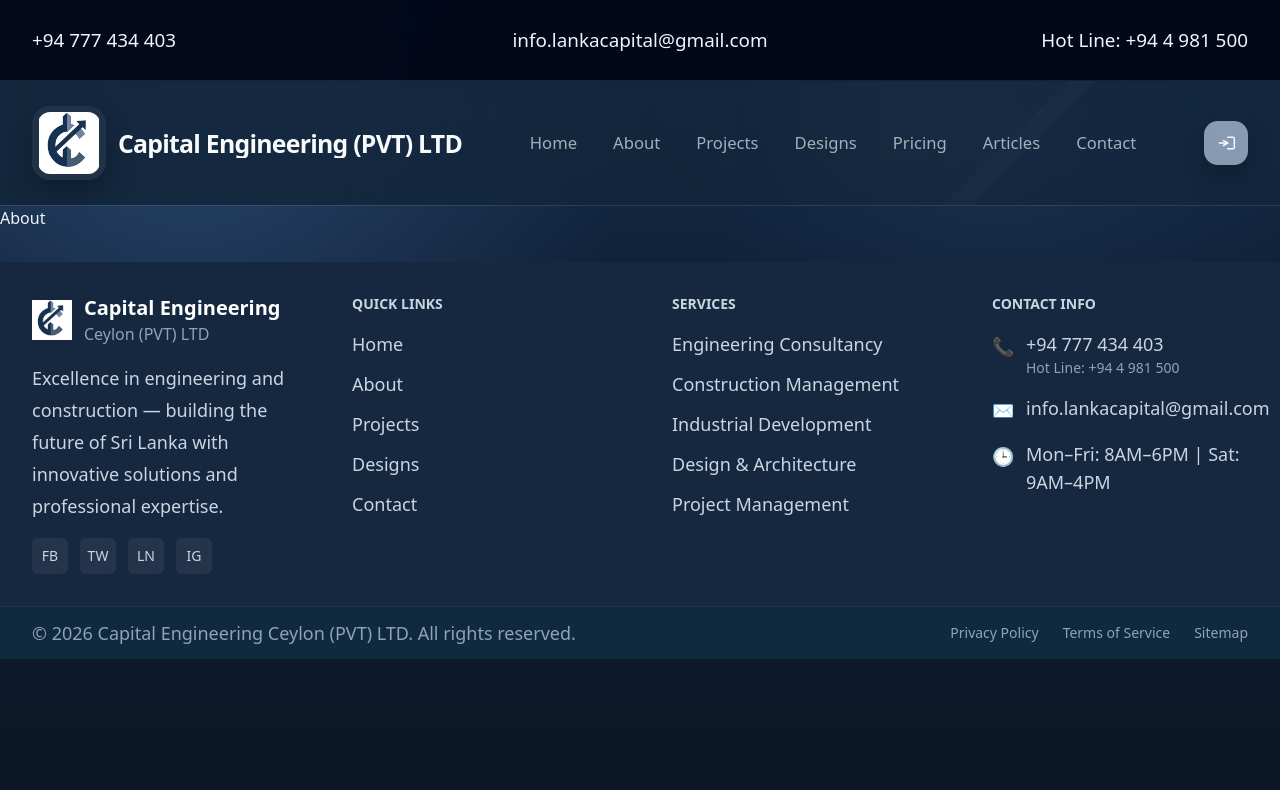
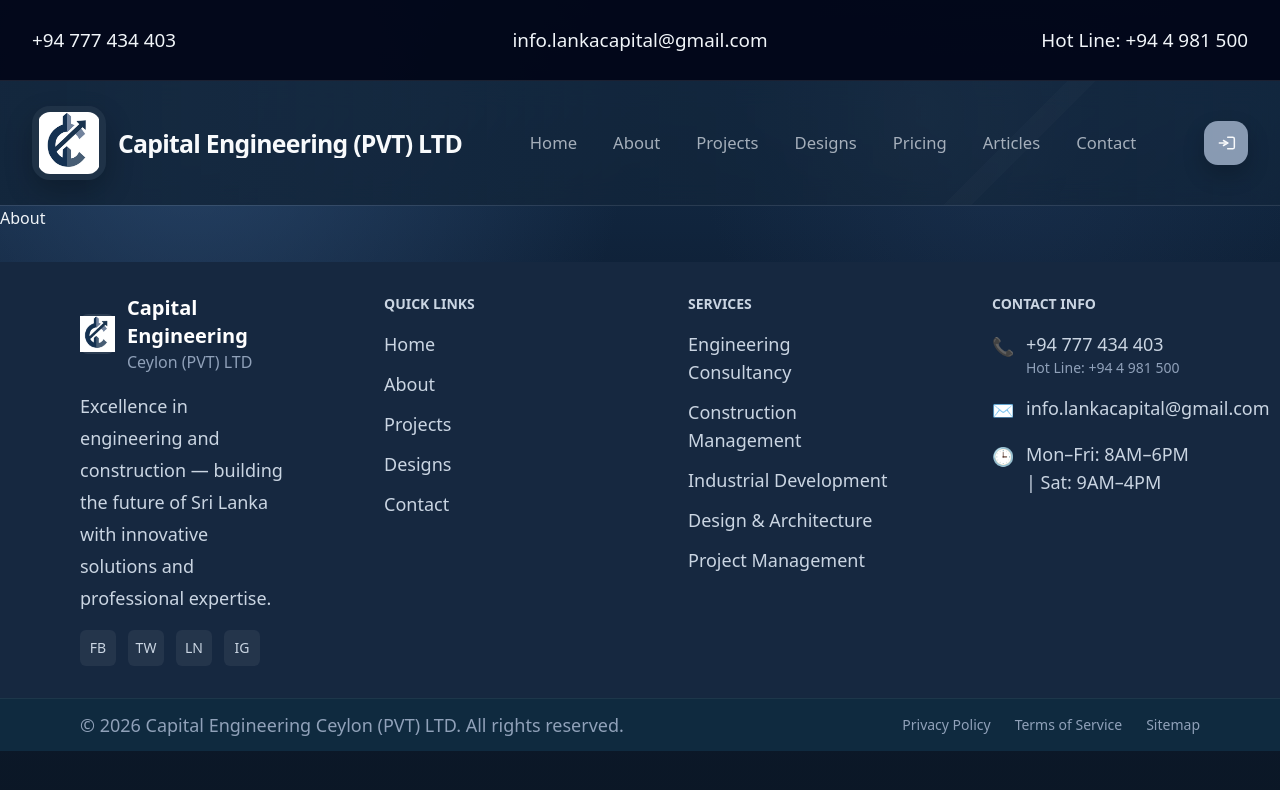
Before and after one commit to Tharaka-Maheshwara/capital-engineering-frontend, a Next.js app: page /about in a window 1280 px wide. Shown: the top 790 px of the page. Built offline with nearby package versions, Linux system fonts and the light colour scheme.

Commit message:
footer content okey

```diff
--- a/src/components/common/footer.tsx
+++ b/src/components/common/footer.tsx
@@ -4,8 +4,8 @@ export default function Footer(): JSX.Element {
   return (
     <footer className="mt-8 w-full bg-[#162840] text-slate-300">
       <div className="w-full">
-        <div className="mx-auto max-w-7xl px-4 sm:px-6 lg:px-8 py-8">
-          <div className="grid grid-cols-1 gap-8 md:grid-cols-4 lg:gap-12 xl:gap-16">
+        <div className="mx-auto max-w-400 px-4 sm:px-6 lg:px-12 xl:px-20 py-8">
+          <div className="grid grid-cols-1 gap-10 md:grid-cols-4 lg:gap-16 xl:gap-24">
             <div className="space-y-4">
               <div className="flex items-center gap-3">
                 <div className="relative h-10 w-10 rounded-lg bg-white/10 p-1.5">
@@ -138,7 +138,7 @@ export default function Footer(): JSX.Element {
       </div>
 
       <div className="border-t border-white/6 bg-[#0f2a3f] w-full">
-        <div className="mx-auto max-w-7xl px-4 sm:px-6 lg:px-8 py-3 flex flex-col items-center justify-between gap-3 md:flex-row">
+        <div className="mx-auto max-w-400 px-4 sm:px-6 lg:px-12 xl:px-20 py-3 flex flex-col items-center justify-between gap-3 md:flex-row">
           <div className="text-lg text-slate-400">
             © 2026 Capital Engineering Ceylon (PVT) LTD. All rights reserved.
           </div>
```
